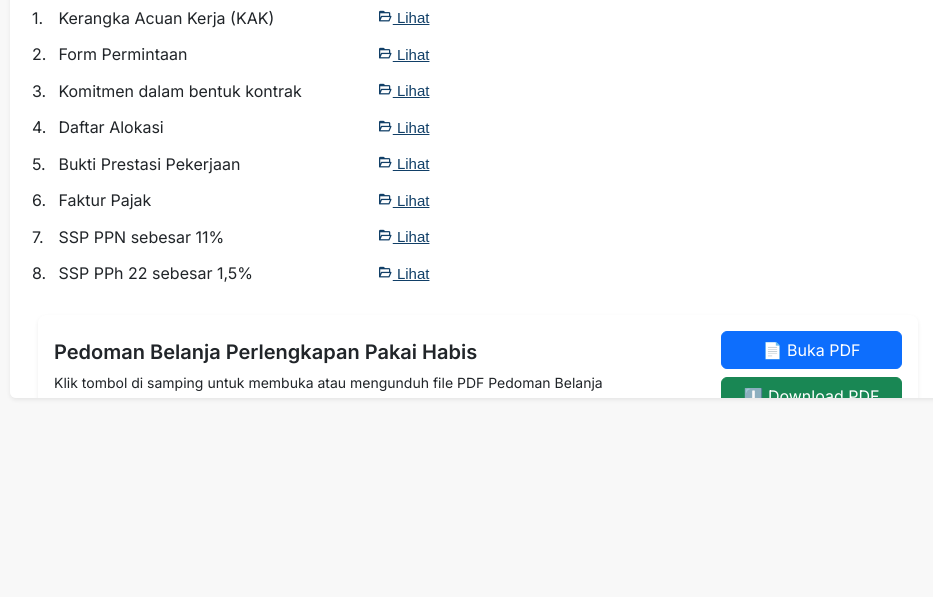
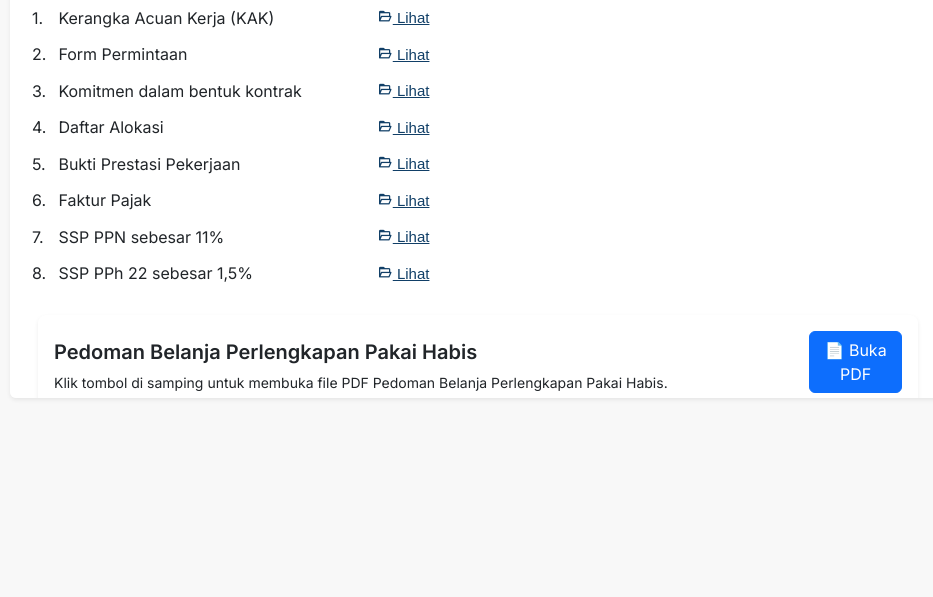
Before and after one commit to MuhammadAlfarazi-rpl/dashboard-patuh, a PHP site: page /kategori_belanja.php in a window 1280 px wide, after a click on "Belanja Perlengkapan Pakai Habis". Shown: the part 940-1537 px from the top of the page, without its empty margins (322-1255 px from the left). Run offline with PHP 8.4, Linux system fonts and the light colour scheme.

Commit message:
menghapus tombol download

```diff
--- a/kategori_belanja.php
+++ b/kategori_belanja.php
@@ -130,17 +130,12 @@
                                     <div class="card-body d-flex justify-content-between align-items-center">
                                         <div>
                                             <h5 class="card-title fw-semibold">Pedoman Belanja Konsumsi Rapat</h5>
-                                            <p class="card-text small">Klik tombol di samping untuk membuka atau mengunduh file PDF Pedoman Konsumsi Rapat.</p>
+                                            <p class="card-text small">Klik tombol di samping untuk membuka file PDF Pedoman Konsumsi Rapat.</p>
                                         </div>
                                         <div class="text-end">
                                             <!-- Tombol Buka PDF -->
                                             <a href="https://drive.google.com/file/d/1HBYHNqqS9zYXD4QV07u_TWig1d24X63w/view?usp=sharing" target="_blank" class="btn btn-primary mb-2 w-75">
                                             📄 Buka PDF
-                                            </a>
-
-                                            <!-- Tombol Download PDF -->
-                                            <a href="https://drive.google.com/uc?export=download&id=1HBYHNqqS9zYXD4QV07u_TWig1d24X63w" class="btn btn-success mb-2 w-75">
-                                            ⬇️ Download PDF
                                             </a>
                                         </div>
                                     </div>
@@ -250,17 +245,12 @@
                                     <div class="card-body d-flex justify-content-between align-items-center">
                                         <div>
                                             <h5 class="card-title fw-semibold">Pedoman Belanja Perlengkapan Pakai Habis</h5>
-                                            <p class="card-text small">Klik tombol di samping untuk membuka atau mengunduh file PDF Pedoman Belanja Perlengkapan Pakai Habis.</p>
+                                            <p class="card-text small">Klik tombol di samping untuk membuka file PDF Pedoman Belanja Perlengkapan Pakai Habis.</p>
                                         </div>
                                         <div class="text-end">
                                             <!-- Tombol Buka PDF -->
                                             <a href="https://drive.google.com/file/d/1scZzWbHb2qnFPM1YWjiGq_slyfLUGH-P/view?usp=sharing" target="_blank" class="btn btn-primary mb-2 w-75">
                                             📄 Buka PDF
-                                            </a>
-
-                                            <!-- Tombol Download PDF -->
-                                            <a href="https://drive.google.com/uc?export=download&id=1scZzWbHb2qnFPM1YWjiGq_slyfLUGH-P" class="btn btn-success mb-2 w-75">
-                                            ⬇️ Download PDF
                                             </a>
                                         </div>
                                     </div>
@@ -359,17 +349,12 @@
                                     <div class="card-body d-flex justify-content-between align-items-center">
                                         <div>
                                             <h5 class="card-title fw-semibold">Pedoman Belanja Penggandaan / Pencentakan</h5>
-                                            <p class="card-text small">Klik tombol di samping untuk membuka atau mengunduh file PDF Pedoman Belanja Penggandaan / Pencentakan.</p>
+                                            <p class="card-text small">Klik tombol di samping untuk membuka file PDF Pedoman Belanja Penggandaan / Pencentakan.</p>
                                         </div>
                                         <div class="text-end">
                                             <!-- Tombol Buka PDF -->
                                             <a href="https://drive.google.com/file/d/1hinlwZce0_NhICJwEJCOyviXhGq9SW-U/view?usp=sharing" target="_blank" class="btn btn-primary w-75 mb-2">
                                             📄 Buka PDF
-                                            </a>
-
-                                            <!-- Tombol Download PDF -->
-                                            <a href="https://drive.google.com/uc?export=download&id=1hinlwZce0_NhICJwEJCOyviXhGq9SW-U" class="btn btn-success mb-2 w-75">
-                                            ⬇️ Download PDF
                                             </a>
                                         </div>
                                     </div>
@@ -476,17 +461,12 @@
                                     <div class="card-body d-flex justify-content-between align-items-center">
                                         <div>
                                             <h5 class="card-title fw-semibold">Pedoman Belanja Persediaan Barang Konsumsi</h5>
-                                            <p class="card-text small">Klik tombol di samping untuk membuka atau mengunduh file PDF Pedoman Belanja Persediaan Barang Konsumsi.</p>
+                                            <p class="card-text small">Klik tombol di samping untuk membuka file PDF Pedoman Belanja Persediaan Barang Konsumsi.</p>
                                         </div>
                                         <div class="text-end">
                                             <!-- Tombol Buka PDF -->
                                             <a href="https://drive.google.com/file/d/1sxaBDJpzTV4t2AXhJ3CwjU-F46XB1YS_/view?usp=sharing" target="_blank" class="btn btn-primary w-75 mb-2">
                                             📄 Buka PDF
-                                            </a>
-
-                                            <!-- Tombol Download PDF -->
-                                            <a href="https://drive.google.com/uc?export=download&id=1sxaBDJpzTV4t2AXhJ3CwjU-F46XB1YS" class="btn btn-success mb-2 w-75">
-                                            ⬇️ Download PDF
                                             </a>
                                         </div>
                                     </div>
@@ -924,17 +904,12 @@
                                     <div class="card-body d-flex justify-content-between align-items-center">
                                         <div>
                                             <h5 class="card-title fw-semibold">Pedoman Belanja Honorarium</h5>
-                                            <p class="card-text small">Klik tombol di samping untuk membuka atau mengunduh file PDF Pedoman Belanja Honorarium.</p>
+                                            <p class="card-text small">Klik tombol di samping untuk membuka file PDF Pedoman Belanja Honorarium.</p>
                                         </div>
                                         <div class="text-end">
                                             <!-- Tombol Buka PDF -->
                                             <a href="https://drive.google.com/file/d/1C7PaqwmMgwBRp4BFVkm1ygDbKQM5X2R5/view?usp=sharing" target="_blank" class="btn btn-primary w-75 mb-2">
                                             📄 Buka PDF
-                                            </a>
-
-                                            <!-- Tombol Download PDF -->
-                                            <a href="https://drive.google.com/uc?export=download&id=1C7PaqwmMgwBRp4BFVkm1ygDbKQM5X2R5" class="btn btn-success mb-2 w-75">
-                                            ⬇️ Download PDF
                                             </a>
                                         </div>
                                     </div>
@@ -1317,17 +1292,12 @@
                                     <div class="card-body d-flex justify-content-between align-items-center">
                                         <div>
                                             <h5 class="card-title fw-semibold">Pedoman Belanja Perjalanan Dinas</h5>
-                                            <p class="card-text small">Klik tombol di samping untuk membuka atau mengunduh file PDF Pedoman Belanja Perjalanan Dinas.</p>
+                                            <p class="card-text small">Klik tombol di samping untuk membuka file PDF Pedoman Belanja Perjalanan Dinas.</p>
                                         </div>
                                         <div class="text-end">
                                             <!-- Tombol Buka PDF -->
                                             <a href="https://drive.google.com/file/d/1ERZfX85Tu0_JkBiZO5rKDh-ub6TVym7N/view?usp=sharing" target="_blank" class="btn btn-primary w-75 mb-2">
                                             📄 Buka PDF
-                                            </a>
-
-                                            <!-- Tombol Download PDF -->
-                                            <a href="https://drive.google.com/uc?export=download&id=1ERZfX85Tu0_JkBiZO5rKDh-ub6TVym7N" class="btn btn-success mb-2 w-75">
-                                            ⬇️ Download PDF
                                             </a>
                                         </div>
                                     </div>
@@ -1850,17 +1820,12 @@
                                     <div class="card-body d-flex justify-content-between align-items-center">
                                         <div>
                                             <h5 class="card-title fw-semibold">Pedoman Belanja Paket Meeting</h5>
-                                            <p class="card-text small">Klik tombol di samping untuk membuka atau mengunduh file PDF Pedoman Belanja Paket Meeting.</p>
+                                            <p class="card-text small">Klik tombol di samping untuk membuka file PDF Pedoman Belanja Paket Meeting.</p>
                                         </div>
                                         <div class="text-end">
                                             <!-- Tombol Buka PDF -->
                                             <a href="https://drive.google.com/file/d/1H4r-fz6tvqbV_qlJlP-uS9USQyhUb5d0/view?usp=sharing" target="_blank" class="btn btn-primary w-75 mb-2">
                                             📄 Buka PDF
-                                            </a>
-
-                                            <!-- Tombol Download PDF -->
-                                            <a href="https://drive.google.com/uc?export=download&id=1H4r-fz6tvqbV_qlJlP-uS9USQyhUb5d0" class="btn btn-success w-75">
-                                            ⬇️ Download PDF
                                             </a>
                                         </div>
                                     </div>
@@ -1973,17 +1938,12 @@
                                     <div class="card-body d-flex justify-content-between align-items-center">
                                         <div>
                                             <h5 class="card-title fw-semibold">Pedoman Belanja Sewa</h5>
-                                            <p class="card-text">Klik tombol di samping untuk membuka atau mengunduh file PDF Pedoman Belanja Sewa.</p>
+                                            <p class="card-text">Klik tombol di samping untuk membuka file PDF Pedoman Belanja Sewa.</p>
                                         </div>
                                         <div class="text-end">
                                             <!-- Tombol Buka PDF -->
                                             <a href="https://drive.google.com/file/d/1aoFOLEL77LCbsvuQmgnCzLjmdeMfU4Ya/view?usp=sharing" target="_blank" class="btn btn-primary w-75 mb-2">
                                             📄 Buka PDF
-                                            </a>
-
-                                            <!-- Tombol Download PDF -->
-                                            <a href="https://drive.google.com/uc?export=download&id=1aoFOLEL77LCbsvuQmgnCzLjmdeMfU4Ya" class="btn btn-success w-75 mb-2">
-                                            ⬇️ Download PDF
                                             </a>
                                         </div>
                                     </div>
@@ -2094,17 +2054,12 @@
                                     <div class="card-body d-flex justify-content-between align-items-center">
                                         <div>
                                             <h5 class="card-title fw-semibold">Pedoman Belanja Jasa Pengiriman / Ekspedisi</h5>
-                                            <p class="card-text small">Klik tombol di samping untuk membuka atau mengunduh file PDF Pedoman Belanja Jasa Pengiriman / Ekspedisi.</p>
+                                            <p class="card-text small">Klik tombol di samping untuk membuka file PDF Pedoman Belanja Jasa Pengiriman / Ekspedisi.</p>
                                         </div>
                                         <div class="text-end">
                                             <!-- Tombol Buka PDF -->
                                             <a href="https://drive.google.com/file/d/1OBnVzyh5gjK3lD3ThCDIJOd-i2iMgECl/view?usp=sharing" target="_blank" class="btn btn-primary w-75 mb-2">
                                             📄 Buka PDF
-                                            </a>
-
-                                            <!-- Tombol Download PDF -->
-                                            <a href="https://drive.google.com/uc?export=download&id=1OBnVzyh5gjK3lD3ThCDIJOd-i2iMgECl" class="btn btn-success mb-2 w-75">
-                                            ⬇️ Download PDF
                                             </a>
                                         </div>
                                     </div>
@@ -2181,17 +2136,12 @@
                                     <div class="card-body d-flex justify-content-between align-items-center">
                                         <div>
                                             <h5 class="card-title fw-semibold">Pedoman Belanja Jasa Asuransi</h5>
-                                            <p class="card-text small">Klik tombol di samping untuk membuka atau mengunduh file PDF Pedoman Belanja Jasa Asuransi.</p>
+                                            <p class="card-text small">Klik tombol di samping untuk membuka file PDF Pedoman Belanja Jasa Asuransi.</p>
                                         </div>
                                         <div class="text-end">
                                             <!-- Tombol Buka PDF -->
                                             <a href="https://drive.google.com/file/d/1UWCIT9a_2OUgRHV-5KDWcH6QExPcT9yc/view?usp=sharing" target="_blank" class="btn btn-primary w-75 mb-2">
                                             📄 Buka PDF
-                                            </a>
-
-                                            <!-- Tombol Download PDF -->
-                                            <a href="https://drive.google.com/uc?export=download&id=1UWCIT9a_2OUgRHV-5KDWcH6QExPcT9yc" class="btn btn-success w-75 mb-2">
-                                            ⬇️ Download PDF
                                             </a>
                                         </div>
                                     </div>
@@ -2298,17 +2248,12 @@
                                     <div class="card-body d-flex justify-content-between align-items-center">
                                         <div>
                                             <h5 class="card-title fw-semibold">Pedoman Belanja Jasa Lainnya</h5>
-                                            <p class="card-text small">Klik tombol di samping untuk membuka atau mengunduh file PDF Pedoman Belanja Jasa Lainnya.</p>
+                                            <p class="card-text small">Klik tombol di samping untuk membuka file PDF Pedoman Belanja Jasa Lainnya.</p>
                                         </div>
                                         <div class="text-end">
                                             <!-- Tombol Buka PDF -->
                                             <a href="https://drive.google.com/file/d/1hpX3a4080nkWSVDpPYsrhvUcJtwqZ0fH/view?usp=sharing" target="_blank" class="btn btn-primary w-75 me-2 mb-2">
                                             📄 Buka PDF
-                                            </a>
-
-                                            <!-- Tombol Download PDF -->
-                                            <a href="https://drive.google.com/uc?export=download&id=1hpX3a4080nkWSVDpPYsrhvUcJtwqZ0fH" class="btn btn-success mb-2 w-75">
-                                            ⬇️ Download PDF
                                             </a>
                                         </div>
                                     </div>
@@ -2391,17 +2336,12 @@
                                     <div class="card-body d-flex justify-content-between align-items-center">
                                         <div>
                                             <h5 class="card-title fw-semibold">Pedoman Belanja Pulsa / Paket Data Internet</h5>
-                                            <p class="card-text small">Klik tombol di samping untuk membuka atau mengunduh file PDF Pedoman Belanja Pulsa / Paket Data Internet.</p>
+                                            <p class="card-text small">Klik tombol di samping untuk membuka file PDF Pedoman Belanja Pulsa / Paket Data Internet.</p>
                                         </div>
                                         <div class="text-end">
                                             <!-- Tombol Buka PDF -->
                                             <a href="https://drive.google.com/file/d/11omyW91nSyueDAvlNeA2y3ZaoQ5M48xo/view?usp=sharing" target="_blank" class="btn btn-primary w-75 mb-2">
                                             📄 Buka PDF
-                                            </a>
-
-                                            <!-- Tombol Download PDF -->
-                                            <a href="https://drive.google.com/uc?export=download&id=11omyW91nSyueDAvlNeA2y3ZaoQ5M48xo" class="btn btn-success mb-2 w-75">
-                                            ⬇️ Download PDF
                                             </a>
                                         </div>
                                     </div>
```
